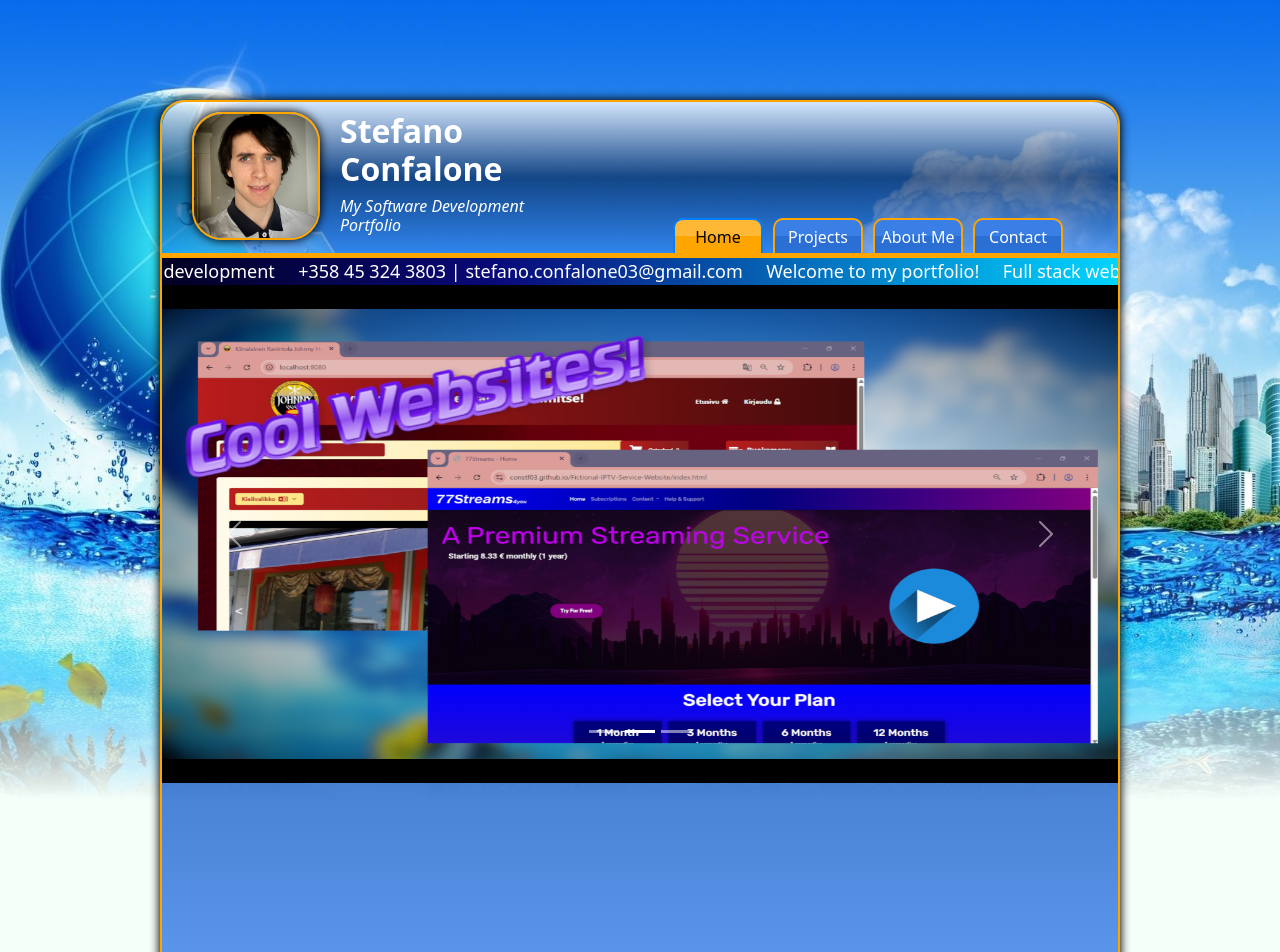
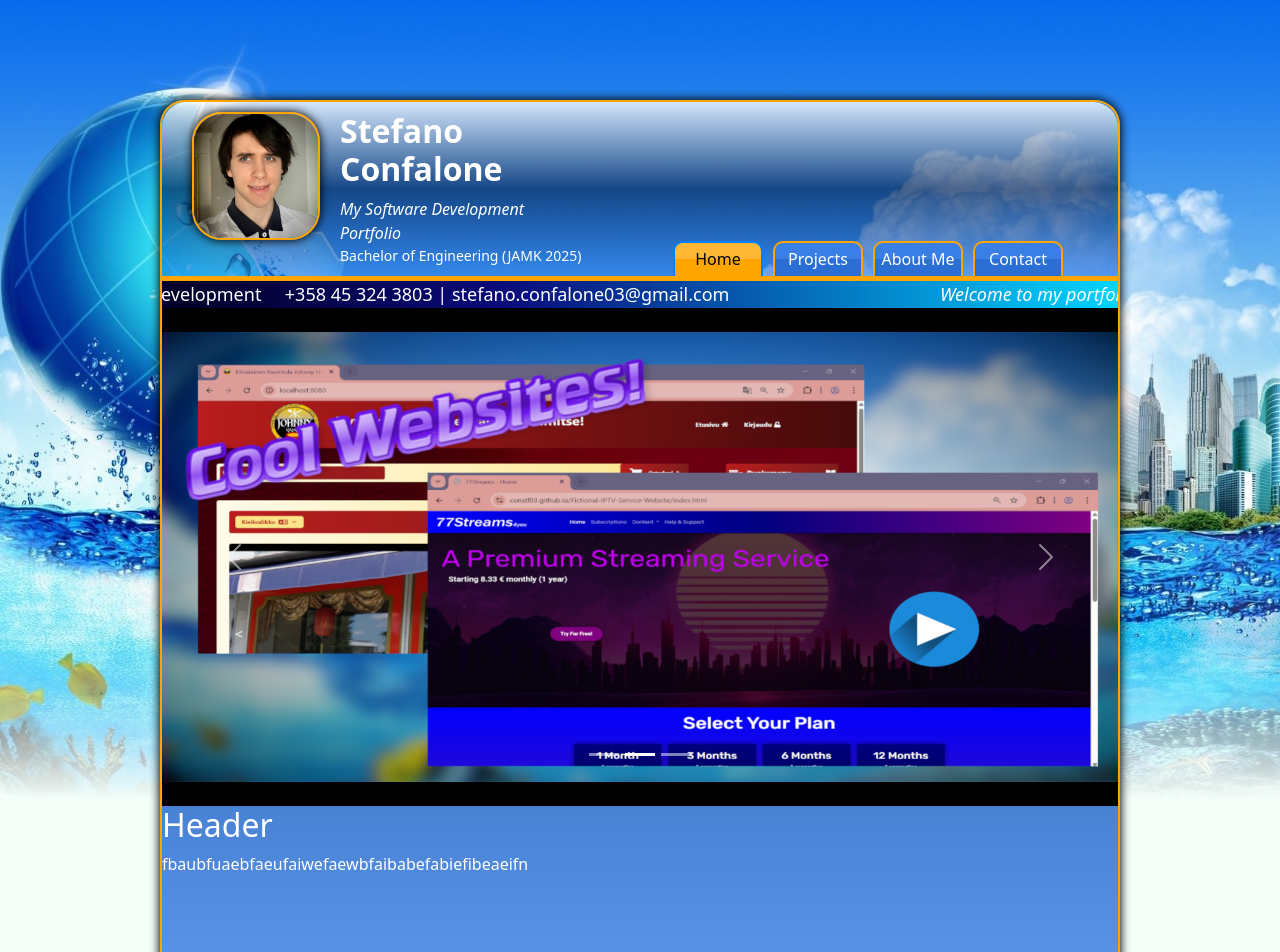
Before and after one commit to constf03/Portfolio-V3, a Next.js app in the folder src/: page / in a window 1280 px wide. Shown: the top 952 px of the page. Built offline with nearby package versions, Linux system fonts and the light colour scheme.

Commit message:
update page styles

```diff
--- a/src/app/page.tsx
+++ b/src/app/page.tsx
@@ -11,6 +11,7 @@ export default function Home() {
   return (
     <>
       <div className="page">
+        <div className="page-content">
           <Banner>
             <Nav currentLoc="home" />
           </Banner>
@@ -25,8 +26,13 @@ export default function Home() {
               style={{ width: "100%", height: 24, backgroundColor: "black" }}
             ></div>
             <div></div>
+            <section>
+              <h2>Header</h2>
+              <p>fbaubfuaebfaeufaiwefaewbfaibabefabiefibeaeifn</p>
+            </section>
           </Content>
           <Footer />
+        </div>
       </div>
       <div className="bg-one"></div>
       <div className="bg-fade"></div>
--- a/src/components/Banner/Banner.tsx
+++ b/src/components/Banner/Banner.tsx
@@ -21,9 +21,10 @@ export default function Banner({ children }: BannerProps) {
           <h2 className="h2">
             <b>Stefano Confalone</b>
           </h2>
-          <h2 className="h6">
+          <span>
             <i>My Software Development Portfolio</i>
-          </h2>
+          </span>
+          <small>Bachelor of Engineering (JAMK 2025)</small>
         </div>
       </div>
       <div className={styles.nav_wrapper}>{children}</div>
--- a/src/components/Footer/Footer.module.css
+++ b/src/components/Footer/Footer.module.css
@@ -4,6 +4,8 @@
   padding: 10px;
   color: white;
   background: var(--dual-dark);
+  position: relative;
+  width: 100%;
   bottom: 0;
 }
 
--- a/src/components/MarqueeBanner/MarqueeBanner.tsx
+++ b/src/components/MarqueeBanner/MarqueeBanner.tsx
@@ -6,12 +6,14 @@ export default function MarqueeBanner() {
   return (
     <div className={styles.banner_container}>
       <Marquee speed={80}>
-        <span>Welcome to my portfolio!</span>
+        <span>
+          <i>Welcome to my portfolio!</i>
+        </span>
         {/* prettier-ignore */ "     "}
         <span>Full stack web and mobile development</span>
         {/* prettier-ignore */ "     "}
         <span>+358 45 324 3803 | stefano.confalone03@gmail.com</span>
-        {/* prettier-ignore */ "     "}
+        {/* prettier-ignore */ "                                             "}
       </Marquee>
     </div>
   );
--- a/src/styles/globals.css
+++ b/src/styles/globals.css
@@ -55,14 +55,26 @@ a {
   right: 0;
 }
 
+.page-content {
+  display: flex;
+  flex-direction: column;
+  border-top: 2px solid orange;
+  border-left: 2px solid orange;
+  border-right: 2px solid orange;
+  border-radius: 25px 25px 0px 0px;
+  box-shadow: 0px 0px 10px 1px black;
+}
+
 @media only screen and (min-width: 501px) {
   .page {
+    /*
     border-top: 2px solid orange;
     border-left: 2px solid orange;
     border-right: 2px solid orange;
     border-radius: 25px 25px 0px 0px;
+    box-shadow: 0px 0px 10px 1px black;
+    */
     margin-top: 50px;
-    box-shadow: 0px 0px 10px 1px black;
   }
 }
 
```
Lines whose indentation alone changed are shown as unchanged.
